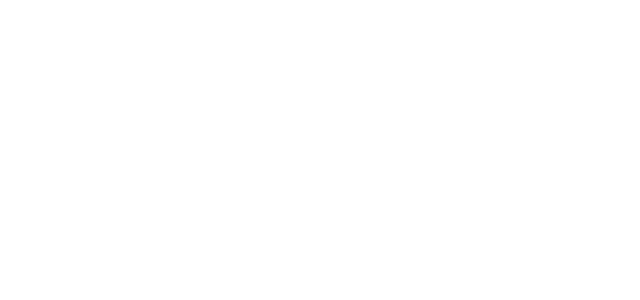
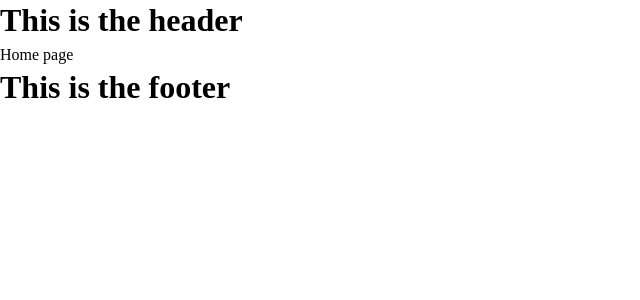
Before and after one commit to Arman75462/Jewel-House, a React (Vite) app: page / in a window 1280 px wide. Shown: the top 300 px of the page, without its empty margins (0-640 px from the left). Built offline with nearby package versions, Linux system fonts and the light colour scheme.

Commit message:
Added routes array

```diff
--- /dev/null
+++ b/src/layouts/PagesLayout.jsx
@@ -0,0 +1,13 @@
+import { Outlet } from "react-router-dom";
+import Header from "/src/sections/Header.jsx";
+import Footer from "/src/sections/Footer.jsx";
+
+export default function PagesLayout() {
+  return (
+    <div className="PagesLayout">
+      <Header />
+      <Outlet />
+      <Footer />
+    </div>
+  );
+}
--- a/src/pages/AboutPage.jsx
+++ b/src/pages/AboutPage.jsx
@@ -0,0 +1,3 @@
+export default function AboutPage() {
+  return <section>About page</section>;
+}
--- a/src/pages/CartPage.jsx
+++ b/src/pages/CartPage.jsx
@@ -0,0 +1,3 @@
+export default function CartPage() {
+  return <p>Cart page</p>;
+}
--- /dev/null
+++ b/src/pages/ErrorPage.jsx
@@ -0,0 +1,10 @@
+import { Link } from "react-router-dom";
+
+export default function ErrorPage() {
+  return (
+    <section>
+      <p>You are not suppsoed to be here... click the link dummy</p>
+      <Link to="/">Return to home page</Link>
+    </section>
+  );
+}
--- a/src/pages/HomePage.jsx
+++ b/src/pages/HomePage.jsx
@@ -0,0 +1,3 @@
+export default function HomePage() {
+  return <p>Home page</p>;
+}
--- a/src/pages/ShopPage.jsx
+++ b/src/pages/ShopPage.jsx
@@ -0,0 +1,3 @@
+export default function ShopPage() {
+  return <p>Shop page</p>;
+}
--- a/src/routes.jsx
+++ b/src/routes.jsx
@@ -0,0 +1,22 @@
+import AboutPage from "/src/pages/AboutPage.jsx";
+import CartPage from "/src/pages/CartPage.jsx";
+import HomePage from "/src/pages/HomePage.jsx";
+import ShopPage from "/src/pages/ShopPage.jsx";
+import ErrorPage from "/src/pages/ErrorPage.jsx";
+import PagesLayout from "/src/layouts/PagesLayout.jsx";
+
+const routes = [
+  {
+    path: "/",
+    element: <PagesLayout />,
+    errorElement: <ErrorPage />,
+    children: [
+      { index: true, element: <HomePage /> },
+      { path: "shop", element: <ShopPage /> },
+      { path: "about", element: <AboutPage /> },
+      { path: "cart", element: <CartPage /> },
+    ],
+  },
+];
+
+export default routes;
--- /dev/null
+++ b/src/sections/Footer.jsx
@@ -0,0 +1,7 @@
+export default function Footer() {
+  return (
+    <footer>
+      <h1>This is the footer</h1>
+    </footer>
+  );
+}
--- /dev/null
+++ b/src/sections/Header.jsx
@@ -0,0 +1,7 @@
+export default function Header() {
+  return (
+    <header>
+      <h1>This is the header</h1>
+    </header>
+  );
+}
```
Also changed, not shown: src/main.jsx (+9 -1 lines).
